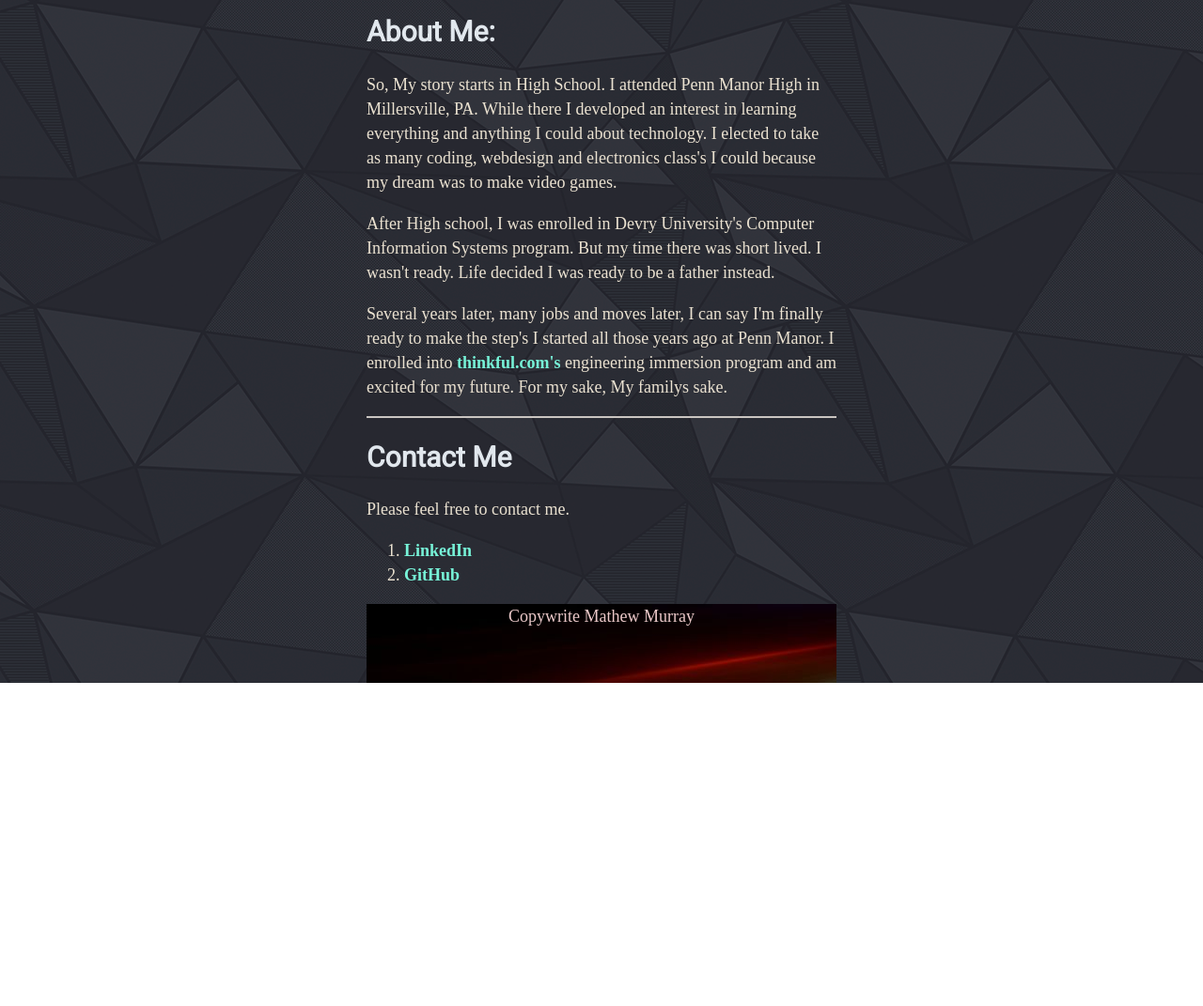
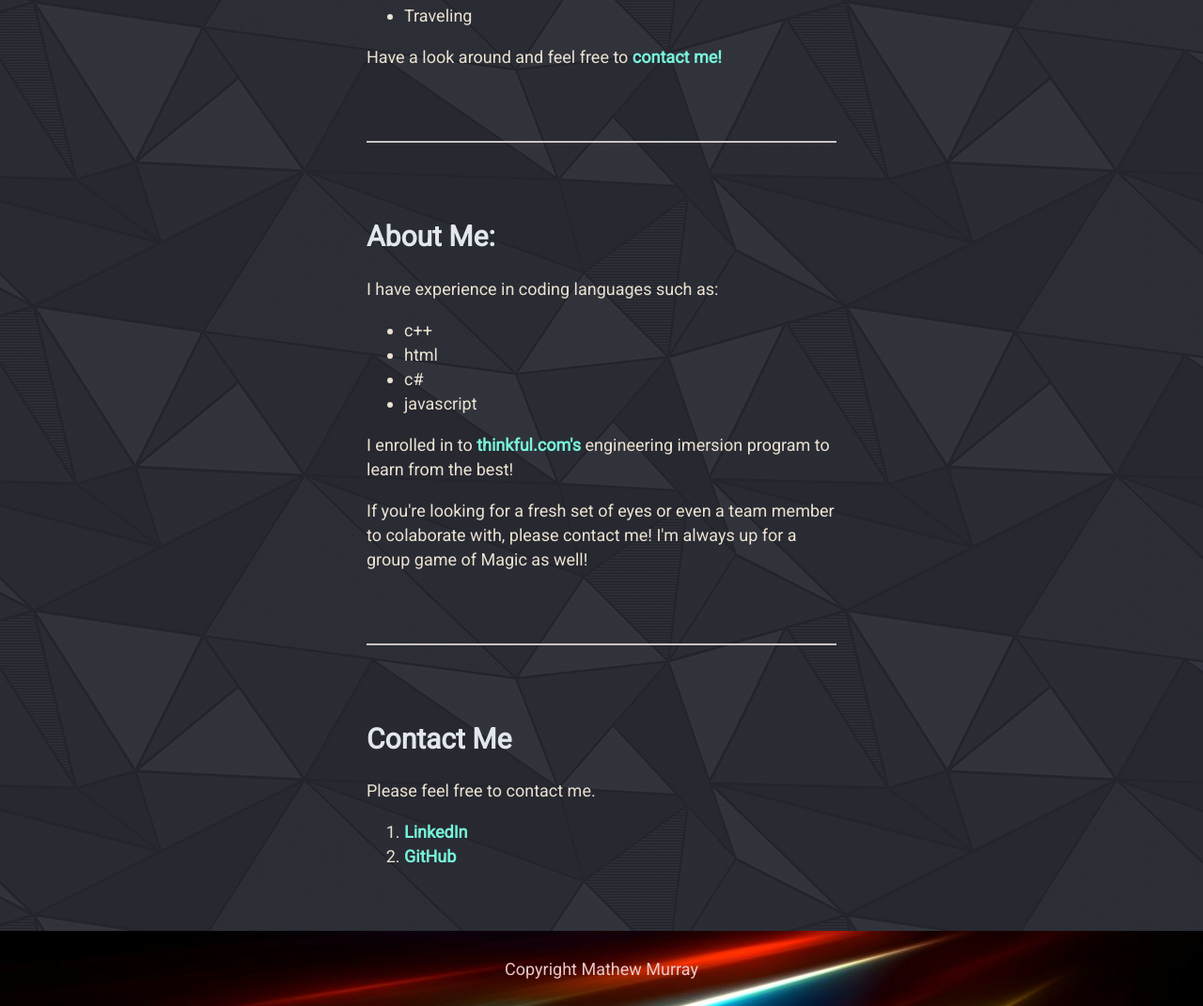
Before and after one commit to MathewMurray/portfolio-website-1-, a plain HTML site: page index.html in a window 1280 px wide. Shown: the part 1159-2230 px from the top of the page at 94% size. Before the commit the page ends 1886 px from the top, so only its background shows below. Drawn offline with nearby package versions, Linux system fonts and the light colour scheme; a script that the page names is missing.

Commit message:
updated after feedback
fixed <main> element closure
fixed spelling mistakes
fixed about me section
fixed linkedIn link

```diff
--- a/index.html
+++ b/index.html
@@ -1,64 +1,97 @@
 <!DOCTYPE html>
+<!-- the top! welcome to my html page.-->
 <html>
   <head>
     <meta charset="utf-8">
     <meta name="viewport" content="width=device-width">
+
+    <!--import font styles from google fonts-->
     <style>
       @import url('https://fonts.googleapis.com/css2?family=Bitter&family=Open+Sans&family=Roboto&display=swap');
     </style>
+
     <title>Mathew Murray: Software Engineer</title>
+
+    <!--noramalize.css for compatability across browsers and devices-->
     <link
     href="https://cdnjs.cloudflare.com/ajax/libs/normalize/8.0.1/normalize.min.css"
     rel="stylesheet"
     type="text/css"
     />
+    <!--linking index.html to style.css file-->
     <link href="style.css" rel="stylesheet" type="text/css" />
   </head>
   <body>
     <header>
+      <!-- top most section of profile page, hosts h1 and h2 introductions-->
       <section class = "wrapper">
+        <!--i wanted to apply a boarder image here, but just couldnt find one I liked with my background settings-->
         <h1> Mathew Murray</h1>
         <h2> Software Engineer</h2>
       </section>
     </header>
   <main class = "wrapper">
     <section>
+      <!--link to profile.jpg to display my handsome mug-->
       <img src= "images/profile.jpg" class = "image circle" alt="Mathew Murray - profile photo">
     </section>
+    <div class="gap-sm"></div>
     <section>
+      <!--introduction and my story
+          I admit, talking about myself isnt easy-->
       <h2 id="hello">Welcome,</h2>
-      <p>I'm Mathew Murray, a web developer in training! I'm from the town of Lancaster, Pennsyvania and currently live in Palm Bay, Florida.</p>
+      <p>I'm Mathew Murray, a web developer in training! I'm from the town of Lancaster, Pennsylvania and currently live in Palm Bay, Florida.</p>
       <p> I'm a nerd a heart and love all sorts of things:</p>
       <ul>
         <li>Magic: The Gathering</li>
         <li>Dungeons & Dragons</li>
         <li>MMORPG's</li>
+        <li>Traveling</li>
       </ul>
+      <!--contact jump link, takes you to contact section of page-->
       <p> Have a look around and feel free to <a href=#contact>contact me!</a></p>
     </section>
+
+  <!-- I added small gaps here to reduce clutter on screen-->
+    <div class="gap-sm"></div>
     <hr>
+    <div class="gap-sm"></div>
     <section>
+      <!--this section was the hardest. its funny how talking about yourself can be so daunting at times. -->
       <h2 id="about">About Me:</h2>
-      <p>So, My story starts in High School. I attended Penn Manor High in Millersville, PA. While there I developed an interest in learning everything and anything I could about technology. I elected to take as many coding, webdesign and electronics class's I could because my dream was to make video games.</p>
+      <p>I have experience in coding languages such as:</p>
+      <ul>
+        <li>c++</li>
+        <li>html</li>
+        <li>c#</li>
+        <li>javascript</li>
+      </ul>
+       <!--contained a link to thinkful.com GO ADVERTISING!-->
+      <p>I enrolled in to <a href= "http://thinkful.com">thinkful.com's</a> engineering imersion program to learn from the best!</p>
 
-      <p>After High school, I was enrolled in Devry University's Computer Information Systems program. But my time there was short lived. I wasn't ready. Life decided I was ready to be a father instead.</p>
-
-      <p>Several years later, many jobs and moves later, I can say I'm finally ready to make the step's I started all those years ago at Penn Manor. I enrolled into <a href="http://thinkful.com">thinkful.com's</a> engineering immersion program and am excited for my future. For my sake, My familys sake.</p>
+      <p>If you're looking for a fresh set of eyes or even a team member to colaborate with, please contact me! I'm always up for a group game of Magic as well!</p>
+      <!-- made a call back to my first unordered list of hobbies.-->
     </section>
+    <!--more gaps to reduce clutter-->
+    <div class="gap-sm"></div>
     <hr>
+    <div class="gap-sm"></div>
     <section>
       <h2 id="contact">Contact Me</h2>
         <p> Please feel free to contact me. </p>
+        <!-- listing out my contact links-->
         <ol>
-          <li><a href="www.linkedin.com/in/mathew-murray-3a49aa120">LinkedIn</a></li>
-          <li><a href="https://github.com/MathewMurray">GitHub</a></li>
+          <li><a href="http://www.linkedin.com/in/mathew-murray-3a49aa120" target="_blank">LinkedIn</a></li>
+          <li><a href="https://github.com/MathewMurray" target="_blank">GitHub</a></li>
         </ol>
     </section>
-    <div class="gap-lg"></div>
+  </main>
+    <div class="gap-sm"></div>
+       <!--added space for formatting-->
     <footer>
+      <div class="gap-footer"></div>
       <div class="wrapper">
-        <div class="gap-footer"></div>
-        <p>Copywrite Mathew Murray</p>
+        <p>Copyright Mathew Murray</p>
       </div>
     </footer>
     <script src="script.js"></script>
--- a/style.css
+++ b/style.css
@@ -1,18 +1,18 @@
 /* setting the stage for my body,header and footer tags*/
+/*this css page will follow after normalize.css so as not to be overwritten*/
 body {
   margin:0;
   background-image: url("images/shattered-island.gif");
 }
-
+/*like I noted in the html page, I toyed around with a few background images for the header*/
 header {
 	height: 140px;
-	background-color:slategrey;
+	background-color:rgb(96, 97, 99);
 
 }
 
 footer {
-	height: 84px;
-	background-color:slategrey;
+	height: 80px;
   background-image: url("images/abstract-header.jpg");
 }
 
@@ -53,7 +53,7 @@ h1 { font-size: 38px;}
 h2 { font-size: 30px;}
 
 p, li {
-	font-family: 'Roboto' sans-serif;
+	font-family: 'Roboto', sans-serif;
 	color: #ebe2d1;
 	font-size: 18px;
 	font-weight: 400;
@@ -91,3 +91,7 @@ hr { border: .5px solid #cac5c1;}
     height: 50px;
     width: auto;
 }
+.gap-footer {
+    height: 10px;
+    width: auto;
+}
```
